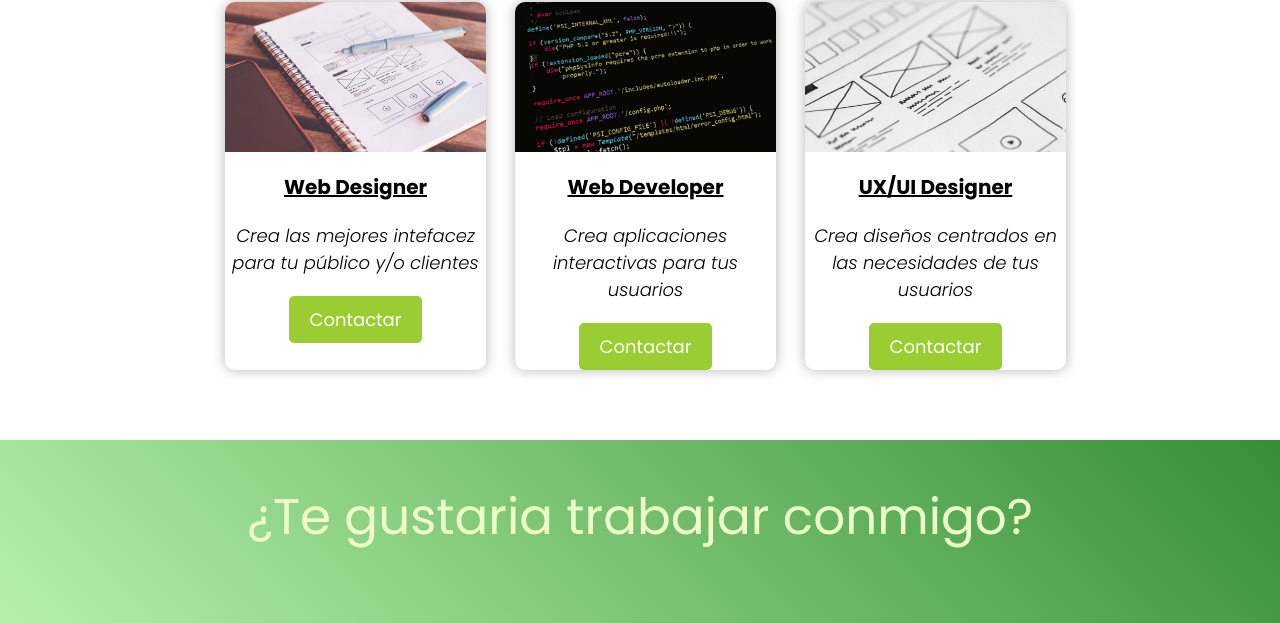
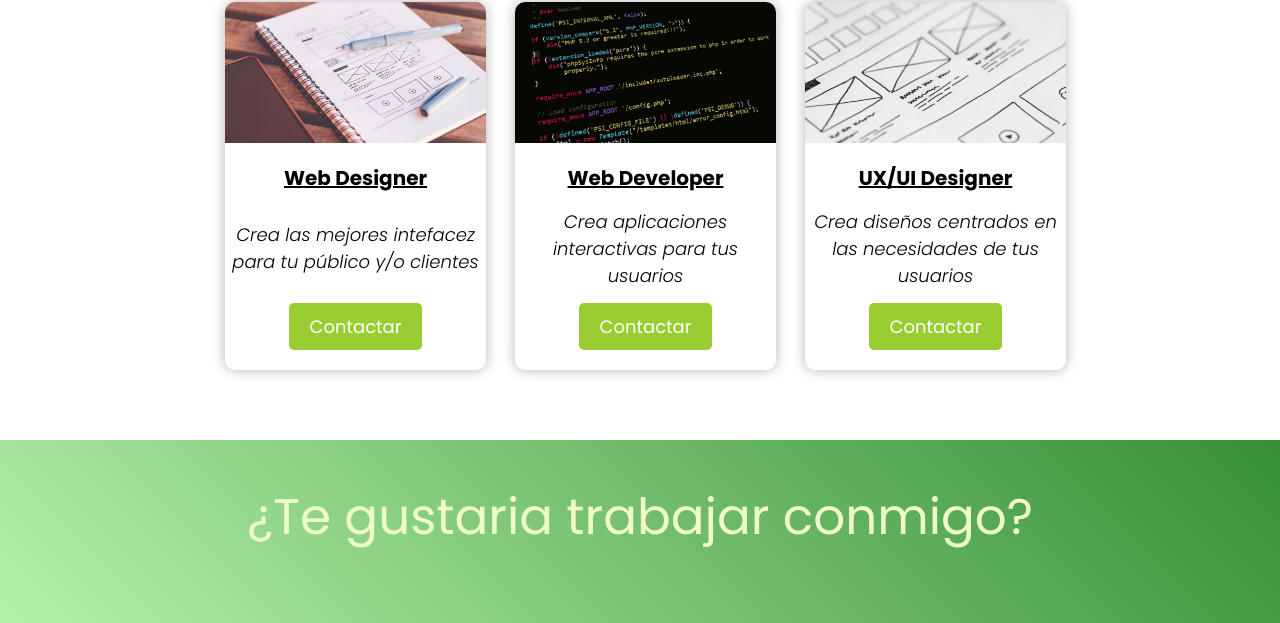
Before and after one commit to jeremyispapo/jeremyispapo.github.io, a plain HTML site: page index.html in a window 1280 px wide. Shown: the part 1907-2530 px from the top of the page. Drawn offline with Linux system fonts and the light colour scheme.

Commit message:
bug de diseño en las cards de servicios reparada.

```diff
--- a/index.html
+++ b/index.html
@@ -105,7 +105,7 @@
                     </figure>
                     <div class="card__text">
                         <h3 class="card__title">Web Designer</h3>
-                        <p class="card__p">Crea las mejores intefacez para tu público y/o clientes</p>
+                        <p class="card__p card__p--services">Crea las mejores intefacez para tu público y/o clientes</p>
                         <button class="card__button">Contactar</button>
                     </div>
                 </article>
@@ -115,7 +115,7 @@
                     </figure>
                     <div class="card__text">
                         <h3 class="card__title">Web Developer</h3>
-                        <p class="card__p">Crea aplicaciones interactivas para tus usuarios</p>
+                        <p class="card__p card__p--services">Crea aplicaciones interactivas para tus usuarios</p>
                         <button class="card__button">Contactar</button>
                     </div>
                 </article>
@@ -125,8 +125,8 @@
                     </figure>
                     <div class="card__text">
                         <h3 class="card__title">UX/UI Designer</h3>
-                        <p class="card__p">Crea diseños centrados en las necesidades de tus usuarios</p>
-                        <button class="card__button">Contactar</button>
+                        <p class="card__p card__p--services">Crea diseños centrados en las necesidades de tus usuarios</p>
+                            <button class="card__button">Contactar</button>
                     </div>
                 </article>
             </div>
--- a/styles/base.css
+++ b/styles/base.css
@@ -139,7 +139,6 @@ nav a {
 }
 
 .card__text {
-    height: 15rem;
     display: flex;
     flex-direction: column;
     align-items: center;
@@ -156,6 +155,11 @@ nav a {
 .card__p {
     text-align: center;
     font-style: italic;
+}
+.card__p.card__p--services{
+    display: flex;
+    align-items: center;
+    height:7rem;
 }
 
 .html {
```
